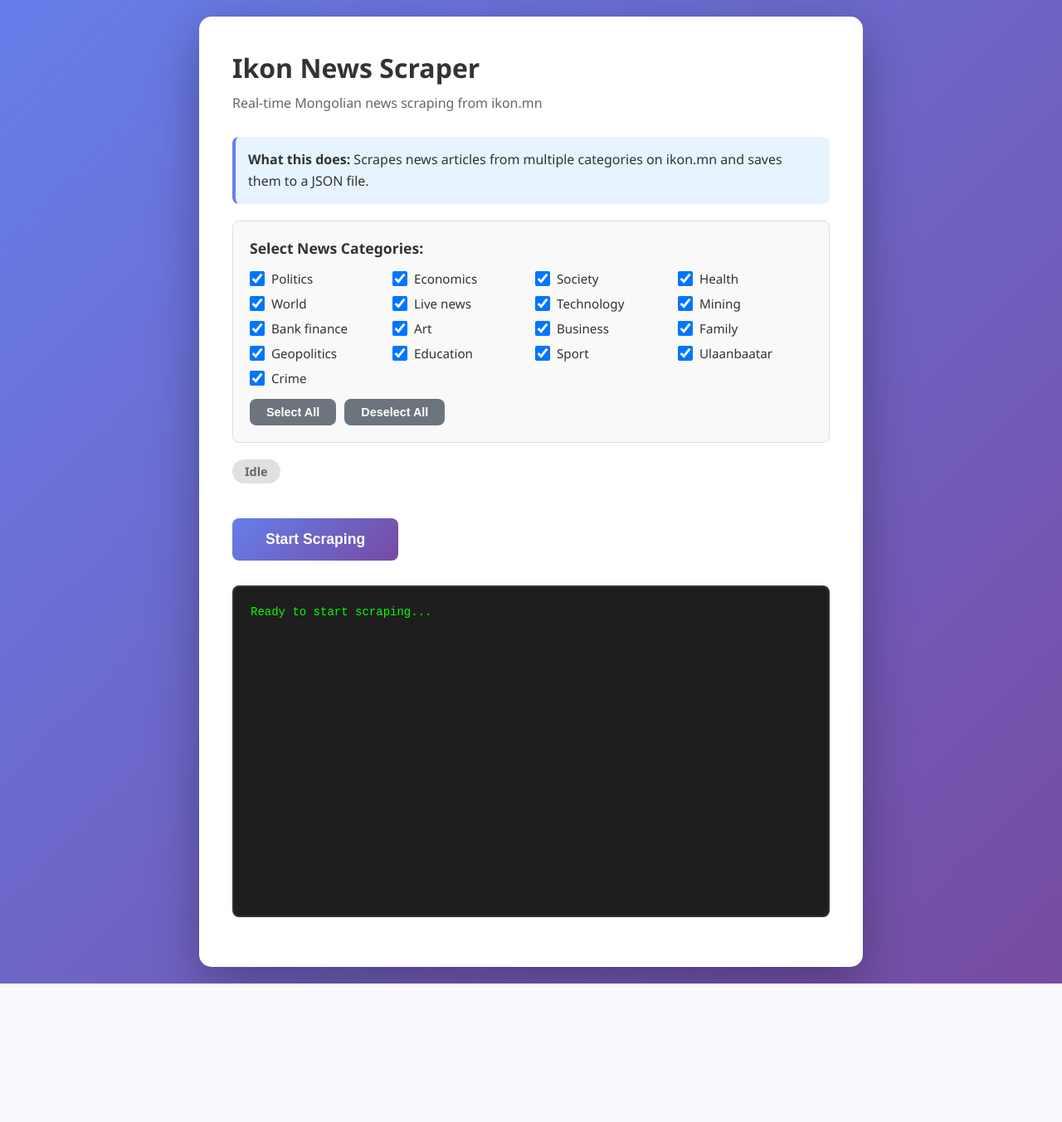
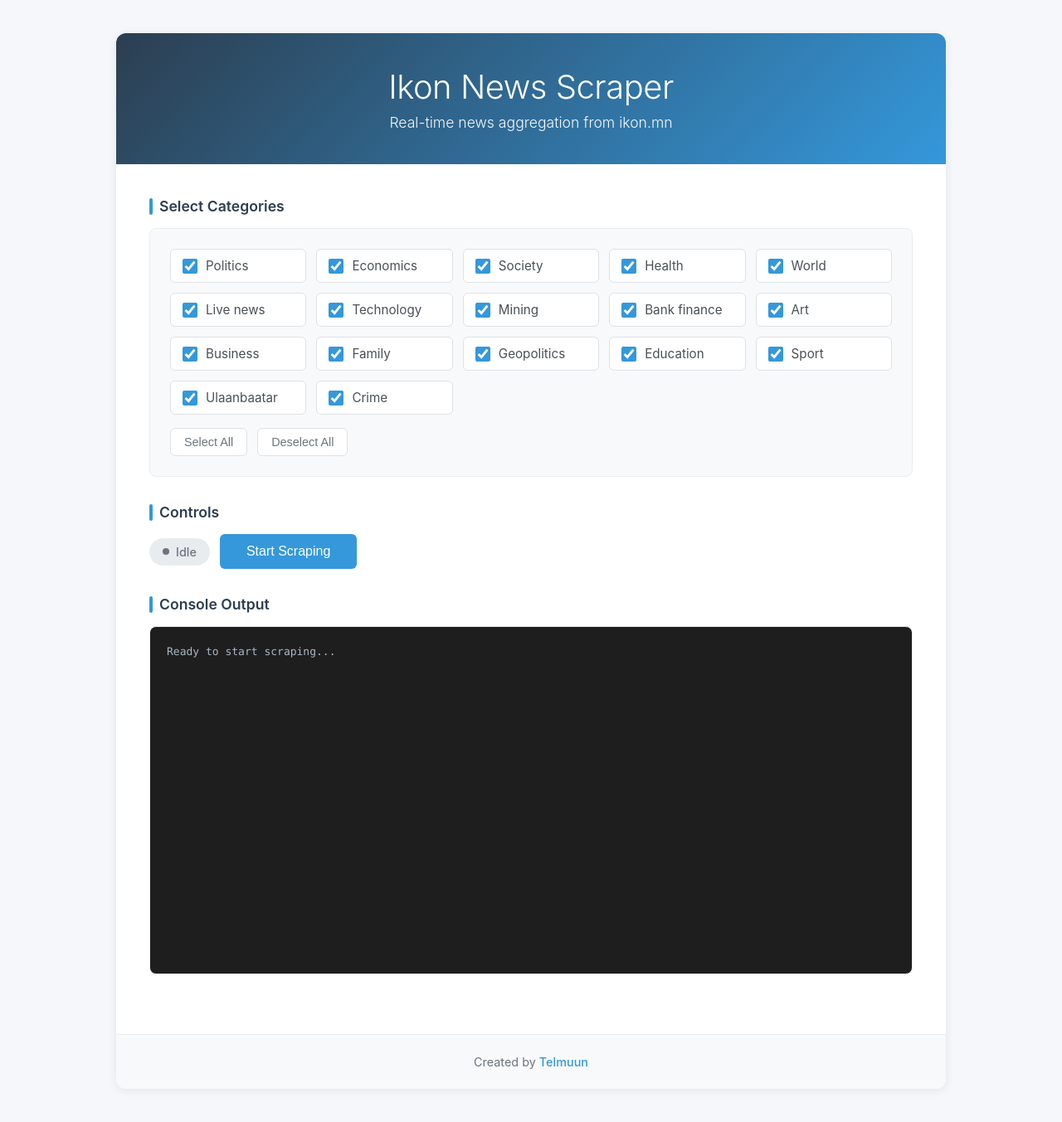
Before and after one commit to teedger/web_scraper, a Flask app: page / in a window 1280 px wide. Shown: the whole page at 83% size. Before the commit the page ends 1186 px from the top, so only its background shows below. Run offline with Flask 3, Linux system fonts and the light colour scheme.

Commit message:
Change website design

```diff
--- a/app/templates/index.html
+++ b/app/templates/index.html
@@ -3,7 +3,7 @@
 <head>
     <meta charset="UTF-8">
     <meta name="viewport" content="width=device-width, initial-scale=1.0">
-    <title>Ikon News Scraper</title>
+    <title>Ikon News Scraper - Portfolio Project</title>
     <style>
         * {
             margin: 0;
@@ -12,135 +12,329 @@
         }
 
         body {
-            font-family: 'Segoe UI', Tahoma, Geneva, Verdana, sans-serif;
-            background: linear-gradient(135deg, #667eea 0%, #764ba2 100%);
+            font-family: -apple-system, BlinkMacSystemFont, 'Segoe UI', 'Roboto', 'Oxygen', 'Ubuntu', 'Cantarell', sans-serif;
+            background: #f5f7fa;
             min-height: 100vh;
-            display: flex;
-            justify-content: center;
-            align-items: center;
-            padding: 20px;
+            padding: 40px 20px;
         }
 
         .container {
             background: white;
-            border-radius: 15px;
-            box-shadow: 0 20px 60px rgba(0, 0, 0, 0.3);
-            max-width: 800px;
+            border-radius: 12px;
+            box-shadow: 0 2px 12px rgba(0, 0, 0, 0.08);
+            max-width: 1000px;
             width: 100%;
+            margin: 0 auto;
+            overflow: hidden;
+        }
+
+        .header {
+            background: linear-gradient(135deg, #2c3e50 0%, #3498db 100%);
+            color: white;
+            padding: 40px;
+            text-align: center;
+        }
+
+        h1 {
+            font-size: 2.5em;
+            font-weight: 300;
+            letter-spacing: -0.5px;
+            margin-bottom: 8px;
+        }
+
+        .subtitle {
+            font-size: 1.1em;
+            opacity: 0.95;
+            font-weight: 300;
+        }
+
+        .content {
             padding: 40px;
         }
 
-        h1 {
-            color: #333;
-            margin-bottom: 10px;
-            font-size: 2em;
+        .section {
+            margin-bottom: 32px;
         }
 
-        .subtitle {
-            color: #666;
-            margin-bottom: 30px;
-            font-size: 1em;
+        .section-title {
+            font-size: 1.1em;
+            font-weight: 600;
+            color: #2c3e50;
+            margin-bottom: 16px;
+            display: flex;
+            align-items: center;
+            gap: 8px;
         }
 
-        .button-container {
-            margin-bottom: 30px;
+        .section-title::before {
+            content: '';
+            width: 4px;
+            height: 20px;
+            background: #3498db;
+            border-radius: 2px;
+        }
+
+        .category-selection {
+            background: #f8f9fa;
+            padding: 24px;
+            border-radius: 8px;
+            border: 1px solid #e9ecef;
+        }
+
+        .category-grid {
+            display: grid;
+            grid-template-columns: repeat(auto-fill, minmax(160px, 1fr));
+            gap: 12px;
+            margin-bottom: 16px;
+        }
+
+        .category-item {
+            background: white;
+            padding: 10px 14px;
+            border-radius: 6px;
+            border: 1px solid #dee2e6;
+            display: flex;
+            align-items: center;
+            gap: 10px;
+            transition: all 0.2s;
+            cursor: pointer;
+        }
+
+        .category-item:hover {
+            border-color: #3498db;
+            background: #f0f8ff;
+        }
+
+        .category-item input[type="checkbox"] {
+            width: 18px;
+            height: 18px;
+            cursor: pointer;
+            accent-color: #3498db;
+        }
+
+        .category-item label {
+            cursor: pointer;
+            color: #495057;
+            font-size: 0.95em;
+            flex: 1;
+        }
+
+        .select-controls {
+            display: flex;
+            gap: 12px;
+        }
+
+        .select-controls button {
+            padding: 8px 16px;
+            font-size: 0.9em;
+            background: white;
+            color: #6c757d;
+            border: 1px solid #dee2e6;
+            font-weight: 500;
+        }
+
+        .select-controls button:hover {
+            background: #f8f9fa;
+            border-color: #adb5bd;
+        }
+
+        .controls {
+            display: flex;
+            gap: 12px;
+            align-items: center;
+            margin-bottom: 24px;
+        }
+
+        .status-badge {
+            display: inline-flex;
+            align-items: center;
+            padding: 8px 16px;
+            border-radius: 20px;
+            font-size: 0.9em;
+            font-weight: 500;
+            gap: 8px;
+        }
+
+        .status-badge::before {
+            content: '';
+            width: 8px;
+            height: 8px;
+            border-radius: 50%;
+        }
+
+        .status-badge.idle {
+            background: #e9ecef;
+            color: #6c757d;
+        }
+
+        .status-badge.idle::before {
+            background: #6c757d;
+        }
+
+        .status-badge.running {
+            background: #fff3cd;
+            color: #856404;
+        }
+
+        .status-badge.running::before {
+            background: #ffc107;
+        }
+
+        .status-badge.completed {
+            background: #d4edda;
+            color: #155724;
+        }
+
+        .status-badge.completed::before {
+            background: #28a745;
+        }
+
+        .status-badge.stopped {
+            background: #f8d7da;
+            color: #721c24;
+        }
+
+        .status-badge.stopped::before {
+            background: #dc3545;
         }
 
         button {
-            background: linear-gradient(135deg, #667eea 0%, #764ba2 100%);
-            color: white;
+            padding: 12px 32px;
+            font-size: 1em;
+            border-radius: 6px;
             border: none;
-            padding: 15px 40px;
-            font-size: 1.1em;
-            border-radius: 8px;
             cursor: pointer;
-            transition: transform 0.2s, box-shadow 0.2s;
-            font-weight: 600;
+            font-weight: 500;
+            transition: all 0.2s;
         }
 
-        button:hover {
-            transform: translateY(-2px);
-            box-shadow: 0 5px 20px rgba(102, 126, 234, 0.4);
+        .btn-primary {
+            background: #3498db;
+            color: white;
+        }
+
+        .btn-primary:hover:not(:disabled) {
+            background: #2980b9;
+        }
+
+        .btn-danger {
+            background: #dc3545;
+            color: white;
+            display: none;
+        }
+
+        .btn-danger.show {
+            display: inline-block;
+        }
+
+        .btn-danger:hover:not(:disabled) {
+            background: #c82333;
         }
 
         button:disabled {
-            background: #ccc;
+            opacity: 0.6;
             cursor: not-allowed;
-            transform: none;
         }
 
         .output-container {
             background: #1e1e1e;
             border-radius: 8px;
             padding: 20px;
-            height: 400px;
+            height: 420px;
             overflow-y: auto;
-            font-family: 'Courier New', monospace;
-            font-size: 14px;
-            color: #00ff00;
-            margin-bottom: 20px;
-            border: 2px solid #333;
+            font-family: 'SF Mono', 'Monaco', 'Inconsolata', 'Courier New', monospace;
+            font-size: 13px;
+            line-height: 1.6;
+            color: #a9b7c6;
+            border: 1px solid #e9ecef;
+        }
+
+        .output-container::-webkit-scrollbar {
+            width: 8px;
+        }
+
+        .output-container::-webkit-scrollbar-track {
+            background: #2b2b2b;
+            border-radius: 4px;
+        }
+
+        .output-container::-webkit-scrollbar-thumb {
+            background: #4a4a4a;
+            border-radius: 4px;
+        }
+
+        .output-container::-webkit-scrollbar-thumb:hover {
+            background: #5a5a5a;
         }
 
         .output-line {
-            margin-bottom: 5px;
-            line-height: 1.5;
+            margin-bottom: 4px;
         }
 
         .download-section {
             display: none;
-            background: #f0f8ff;
-            padding: 20px;
+            background: linear-gradient(135deg, #e8f5e9 0%, #c8e6c9 100%);
+            padding: 24px;
             border-radius: 8px;
-            border: 2px solid #667eea;
+            text-align: center;
+            margin-top: 24px;
         }
 
         .download-section.show {
             display: block;
         }
 
-        .download-btn {
-            background: #28a745;
-            margin-top: 10px;
+        .download-section h3 {
+            color: #2e7d32;
+            margin-bottom: 8px;
+            font-weight: 600;
         }
 
-        .download-btn:hover {
-            box-shadow: 0 5px 20px rgba(40, 167, 69, 0.4);
+        .download-section p {
+            color: #1b5e20;
+            margin-bottom: 16px;
         }
 
-        .status {
-            display: inline-block;
-            padding: 5px 15px;
-            border-radius: 20px;
-            font-size: 0.9em;
-            font-weight: 600;
-            margin-bottom: 20px;
+        .btn-success {
+            background: #28a745;
+            color: white;
+            padding: 14px 40px;
+            font-size: 1.05em;
         }
 
-        .status.idle {
-            background: #e0e0e0;
-            color: #666;
+        .btn-success:hover {
+            background: #218838;
         }
 
-        .status.running {
-            background: #fff3cd;
-            color: #856404;
+        .footer {
+            text-align: center;
+            padding: 24px;
+            background: #f8f9fa;
+            border-top: 1px solid #e9ecef;
+            color: #6c757d;
+            font-size: 0.9em;
         }
 
-        .status.completed {
-            background: #d4edda;
-            color: #155724;
+        .footer a {
+            color: #3498db;
+            text-decoration: none;
+            font-weight: 500;
+            transition: color 0.2s;
+        }
+
+        .footer a:hover {
+            color: #2980b9;
         }
 
         .spinner {
             display: none;
-            width: 20px;
-            height: 20px;
-            border: 3px solid rgba(255, 255, 255, 0.3);
+            width: 16px;
+            height: 16px;
+            border: 2px solid rgba(255, 255, 255, 0.3);
             border-top-color: white;
             border-radius: 50%;
-            animation: spin 1s linear infinite;
-            margin-left: 10px;
+            animation: spin 0.8s linear infinite;
+            margin-left: 8px;
             vertical-align: middle;
         }
 
@@ -152,104 +346,33 @@
             to { transform: rotate(360deg); }
         }
 
-        .info-box {
-            background: #e7f3ff;
-            padding: 15px;
-            border-radius: 8px;
-            margin-bottom: 20px;
-            border-left: 4px solid #667eea;
+        @media (max-width: 768px) {
+            .category-grid {
+                grid-template-columns: 1fr;
             }
 
-        .info-box p {
-            color: #333;
-            line-height: 1.6;
+            .controls {
+                flex-direction: column;
+                align-items: stretch;
             }
 
-        .category-selection {
-            background: #f9f9f9;
-            padding: 20px;
-            border-radius: 8px;
-            margin-bottom: 20px;
-            border: 1px solid #ddd;
+            h1 {
+                font-size: 2em;
             }
-
-        .category-selection h3 {
-            margin-bottom: 15px;
-            color: #333;
-            font-size: 1.1em;
-        }
-
-        .category-grid {
-            display: grid;
-            grid-template-columns: repeat(auto-fill, minmax(150px, 1fr));
-            gap: 10px;
-        }
-
-        .category-item {
-            display: flex;
-            align-items: center;
-            gap: 8px;
-        }
-
-        .category-item input[type="checkbox"] {
-            width: 18px;
-            height: 18px;
-            cursor: pointer;
-        }
-
-        .category-item label {
-            cursor: pointer;
-            color: #333;
-            font-size: 0.95em;
-        }
-
-        .select-controls {
-            margin-top: 15px;
-            display: flex;
-            gap: 10px;
-        }
-
-        .select-controls button {
-            padding: 8px 20px;
-            font-size: 0.9em;
-            background: #6c757d;
-        }
-
-        .select-controls button:hover {
-            box-shadow: 0 3px 15px rgba(108, 117, 125, 0.3);
-        }
-
-        .stop-btn {
-            background: #dc3545;
-            display: none;
-            margin-left: 10px;
-        }
-
-        .stop-btn.show {
-            display: inline-block;
-        }
-
-        .stop-btn:hover {
-            box-shadow: 0 5px 20px rgba(220, 53, 69, 0.4);
-        }
-
-        .status.stopped {
-            background: #fff3cd;
-            color: #856404;
         }
     </style>
 </head>
 <body>
     <div class="container">
+        <div class="header">
             <h1>Ikon News Scraper</h1>
-        <p class="subtitle">Real-time Mongolian news scraping from ikon.mn</p>
-
-        <div class="info-box">
-            <p><strong>What this does:</strong> Scrapes news articles from multiple categories on ikon.mn and saves them to a JSON file.</p>
+            <p class="subtitle">Real-time news aggregation from ikon.mn</p>
         </div>
 
+        <div class="content">
+            <div class="section">
+                <div class="section-title">Select Categories</div>
                 <div class="category-selection">
-            <h3>Select News Categories:</h3>
                     <div class="category-grid" id="categoryGrid">
                         {% for category in categories %}
                         <div class="category-item">
@@ -263,29 +386,40 @@
                         <button onclick="deselectAll()">Deselect All</button>
                     </div>
                 </div>
+            </div>
 
-        <div class="button-container">
-            <span id="status" class="status idle">Idle</span>
-            <br><br>
-            <button id="startBtn" onclick="startScraper()">
+            <div class="section">
+                <div class="section-title">Controls</div>
+                <div class="controls">
+                    <span id="status" class="status-badge idle">Idle</span>
+                    <button id="startBtn" class="btn-primary" onclick="startScraper()">
                         Start Scraping
                         <span id="spinner" class="spinner"></span>
                     </button>
-            <button id="stopBtn" class="stop-btn" onclick="stopScraper()">
+                    <button id="stopBtn" class="btn-danger" onclick="stopScraper()">
                         Stop Scraping
                     </button>
                 </div>
+            </div>
 
+            <div class="section">
+                <div class="section-title">Console Output</div>
                 <div class="output-container" id="output">
                     <div class="output-line">Ready to start scraping...</div>
                 </div>
+            </div>
 
             <div id="downloadSection" class="download-section">
-            <h3>Scraping Complete!</h3>
-            <p>Your data has been successfully scraped and saved.</p>
-            <button class="download-btn" id="downloadBtn" onclick="downloadFile()">
+                <h3>✓ Scraping Complete</h3>
+                <p>Your data has been successfully scraped and saved to JSON</p>
+                <button class="btn-success" id="downloadBtn" onclick="downloadFile()">
                     Download JSON File
                 </button>
+            </div>
+        </div>
+
+        <div class="footer">
+            Created by <a href="https://www.telmuun.com" target="_blank" rel="noopener noreferrer">Telmuun</a>
         </div>
     </div>
 
@@ -295,7 +429,7 @@
 
         function updateStatus(status, text) {
             const statusEl = document.getElementById('status');
-            statusEl.className = `status ${status}`;
+            statusEl.className = `status-badge ${status}`;
             statusEl.textContent = text;
         }
 
@@ -330,7 +464,6 @@
             const output = document.getElementById('output');
             const downloadSection = document.getElementById('downloadSection');
 
-            // Get selected categories
             const selectedCategories = getSelectedCategories();
 
             if (selectedCategories.length === 0) {
@@ -338,17 +471,14 @@
                 return;
             }
 
-            // Clear previous output
             output.innerHTML = '';
             downloadSection.classList.remove('show');
 
-            // Disable start button, enable stop button
             startBtn.disabled = true;
             stopBtn.classList.add('show');
             spinner.classList.add('show');
-            updateStatus('running', 'Running...');
+            updateStatus('running', 'Running');
 
-            // Start the scraper
             fetch('/start', {
                 method: 'POST',
                 headers: {
@@ -369,7 +499,6 @@
 
                 addOutput('Scraper started successfully!');
 
-                // Start listening to the stream
                 eventSource = new EventSource('/stream');
 
                 eventSource.onmessage = function(event) {
@@ -411,7 +540,7 @@
 
             addOutput('Stopping scraper...');
             stopBtn.disabled = true;
-            updateStatus('stopped', 'Stopping...');
+            updateStatus('stopped', 'Stopping');
 
             fetch('/stop', {
                 method: 'POST'
```
Lines whose indentation alone changed are shown as unchanged.
